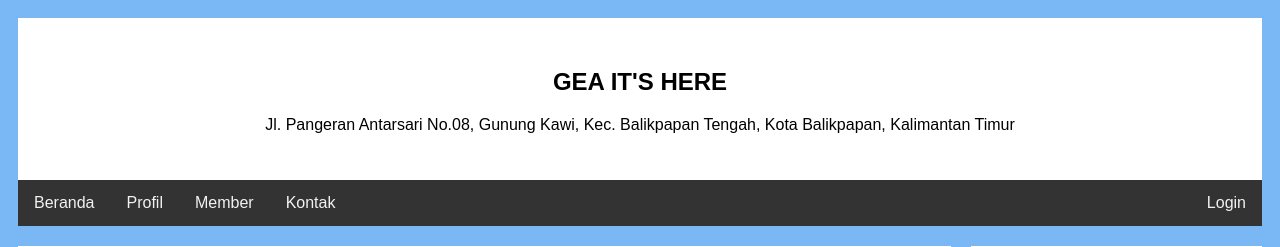
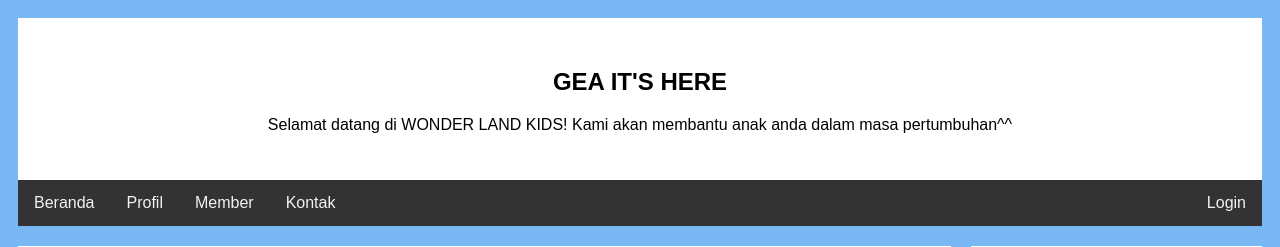
Before and after one commit to Geabibii/UTS-GEA, a PHP site: page /index.php in a window 1280 px wide. Shown: the top 247 px of the page. Run offline with PHP 8.4, Linux system fonts and the light colour scheme.

Commit message:
Update header.php

```diff
--- a/header.php
+++ b/header.php
@@ -1,5 +1,5 @@
 <div class="header">
     <h2>GEA IT'S HERE</h2>
-    <p>Jl. Pangeran Antarsari No.08, Gunung Kawi,
-        Kec. Balikpapan Tengah, Kota Balikpapan, Kalimantan Timur</p>
+    <p>Selamat datang di WONDER LAND KIDS!
+        Kami akan membantu anak anda dalam masa pertumbuhan^^</p>
 </div>
```
